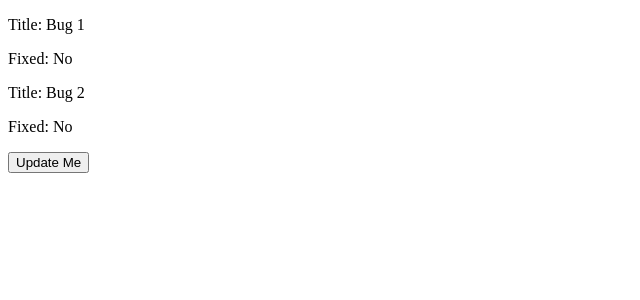
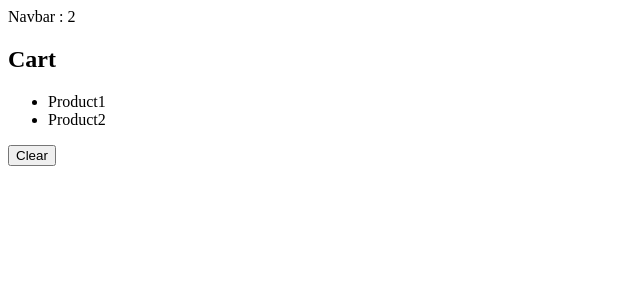
Before and after one commit to abed-ctrl/react-app, a React (Vite) app: page / in a window 1280 px wide. Shown: the top 300 px of the page, without its empty margins (0-640 px from the left). Built offline with nearby package versions, Linux system fonts and the light colour scheme.

Commit message:
05 - Managing Component State - Sharing State between Components

```diff
--- a/src/App.tsx
+++ b/src/App.tsx
@@ -1,41 +1,20 @@
-// 05 - Managing Component State => Simplifying Update Logic with Immer
-// installing Immer => npm i immer@9.0.19
-// we will use the same code of the previous lesson
-// Immer is a library that can help us update objects and arrays in a more concise and mutable way
+// 05 - Managing Component State => Sharing State between Components
+// in this example we will share the count of the products that exist in Cart Components.
+// we want when a user modify the cart Component then we will modify the count variable on navbar Component.
 
 import { useState } from "react";
-// import produce from Immer Library
-import produce from "immer";
+import Navbar from "./components/Navbar";
+import Cart from "./components/Cart";
 
 function App() {
-  const [bugs, setBugs] = useState([
-    { id: 1, title: "Bug 1", fixed: false },
-    { id: 2, title: "Bug 2", fixed: false },
-  ]);
+  const [cartItems, setCartItems] = useState(["Product1", "Product2"]);
 
-  const updateClick = () => {
-    // update the bug 1 status to  true
-    // setBugs(bugs.map((bug) => (bug.id === 1 ? { ...bug, fixed: true } : bug)));
+  const handleClear = () => setCartItems([]);
 
-    // draft is a proxy object that records the changes we will gonna apply to the bugs array
-    // imagine that the draft is a copy of bugs array. so we are free to mutate or modify it.
-    // we don't need to map anything or doing map.
-    setBugs(
-      produce((draft) => {
-        const bug = draft.find((bug) => bug.id === 1);
-        if (bug) bug.fixed = true;
-      })
-    );
-  };
   return (
     <div>
-      {bugs.map((bug) => (
-        <div key={bug.id}>
-          <p>Title: {bug.title}</p>
-          <p>Fixed: {bug.fixed ? "Yes" : "No"}</p>
-        </div>
-      ))}
-      <button onClick={updateClick}>Update Me</button>
+      <Navbar cartItemsCount={cartItems.length} />
+      <Cart cartItems={cartItems} onClear={handleClear} />
     </div>
   );
 }
--- /dev/null
+++ b/src/components/Cart.tsx
@@ -0,0 +1,23 @@
+import React from "react";
+
+interface Props {
+  cartItems: string[];
+  onClear: () => void;
+}
+
+const Cart = ({ cartItems, onClear }: Props) => {
+  return (
+    <>
+      <h2>Cart</h2>
+      <ul>
+        {cartItems.map((item, index) => (
+          <li key={index}>{item}</li>
+        ))}
+      </ul>
+      {/* we will not update the state here. only the component that have the state should modify it. in this case App Component. we should just notify it */}
+      <button onClick={onClear}>Clear</button>
+    </>
+  );
+};
+
+export default Cart;
--- /dev/null
+++ b/src/components/NavBar.tsx
@@ -0,0 +1,12 @@
+import React from "react";
+
+// we just need to share the count of products not the products
+interface Props {
+  cartItemsCount: number;
+}
+
+const Navbar = ({ cartItemsCount }: Props) => {
+  return <div>Navbar : {cartItemsCount}</div>;
+};
+
+export default Navbar;
```
